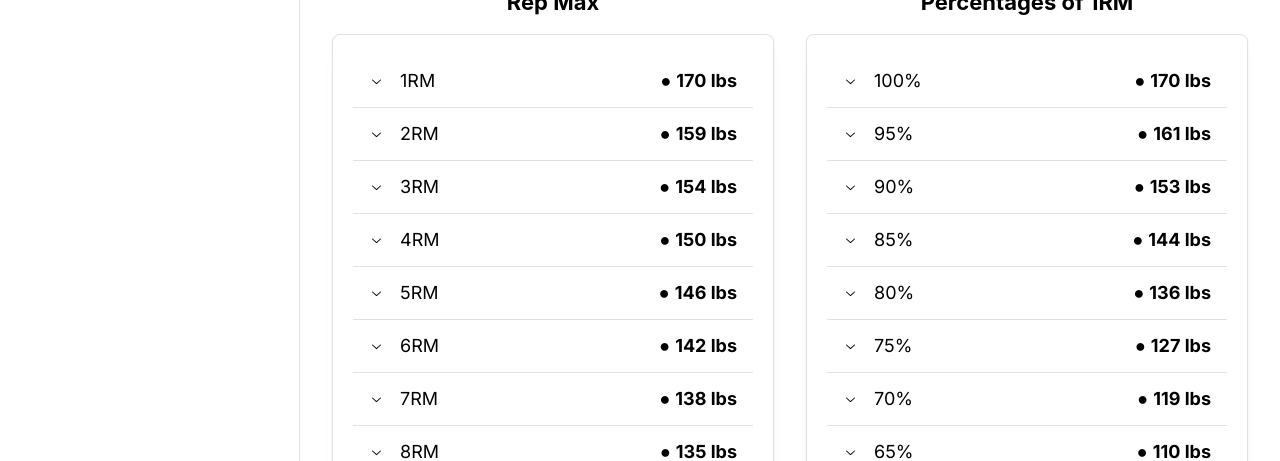
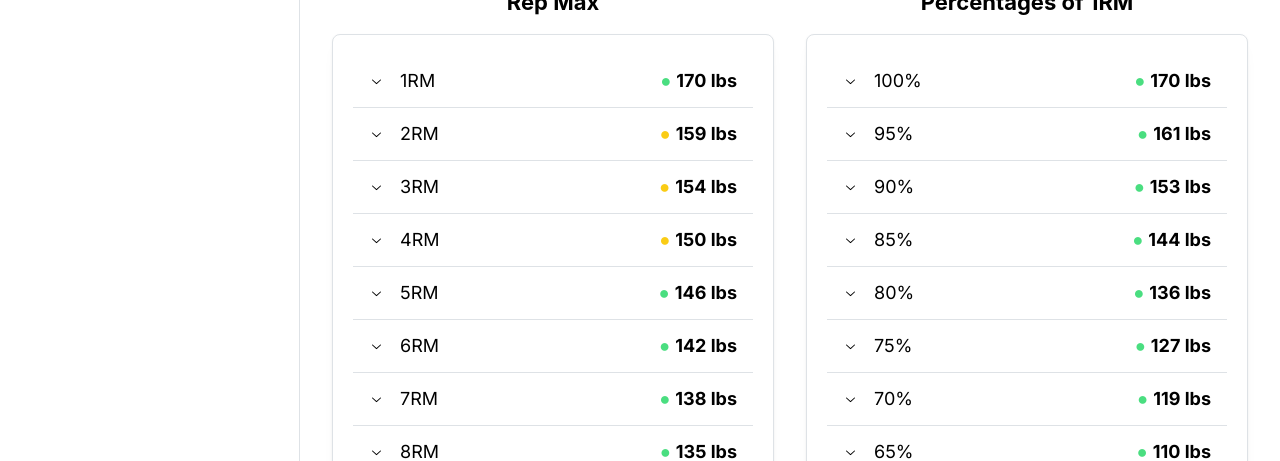
Before and after one commit to Deba9398/one-rep-max-web, a Next.js app: page / in a window 1280 px wide. Shown: the part 339-800 px from the top of the page. Built offline with nearby package versions, Linux system fonts and the light colour scheme.

Commit message:
Fix tailwind colors

```diff
--- a/tailwind.config.ts
+++ b/tailwind.config.ts
@@ -5,6 +5,7 @@ const config: Config = {
     './pages/**/*.{js,ts,jsx,tsx,mdx}',
     './components/**/*.{js,ts,jsx,tsx,mdx}',
     './app/**/*.{js,ts,jsx,tsx,mdx}',
+    './util/**/*.{js,ts,jsx,tsx,mdx}',
   ],
   theme: {
     extend: {
```
